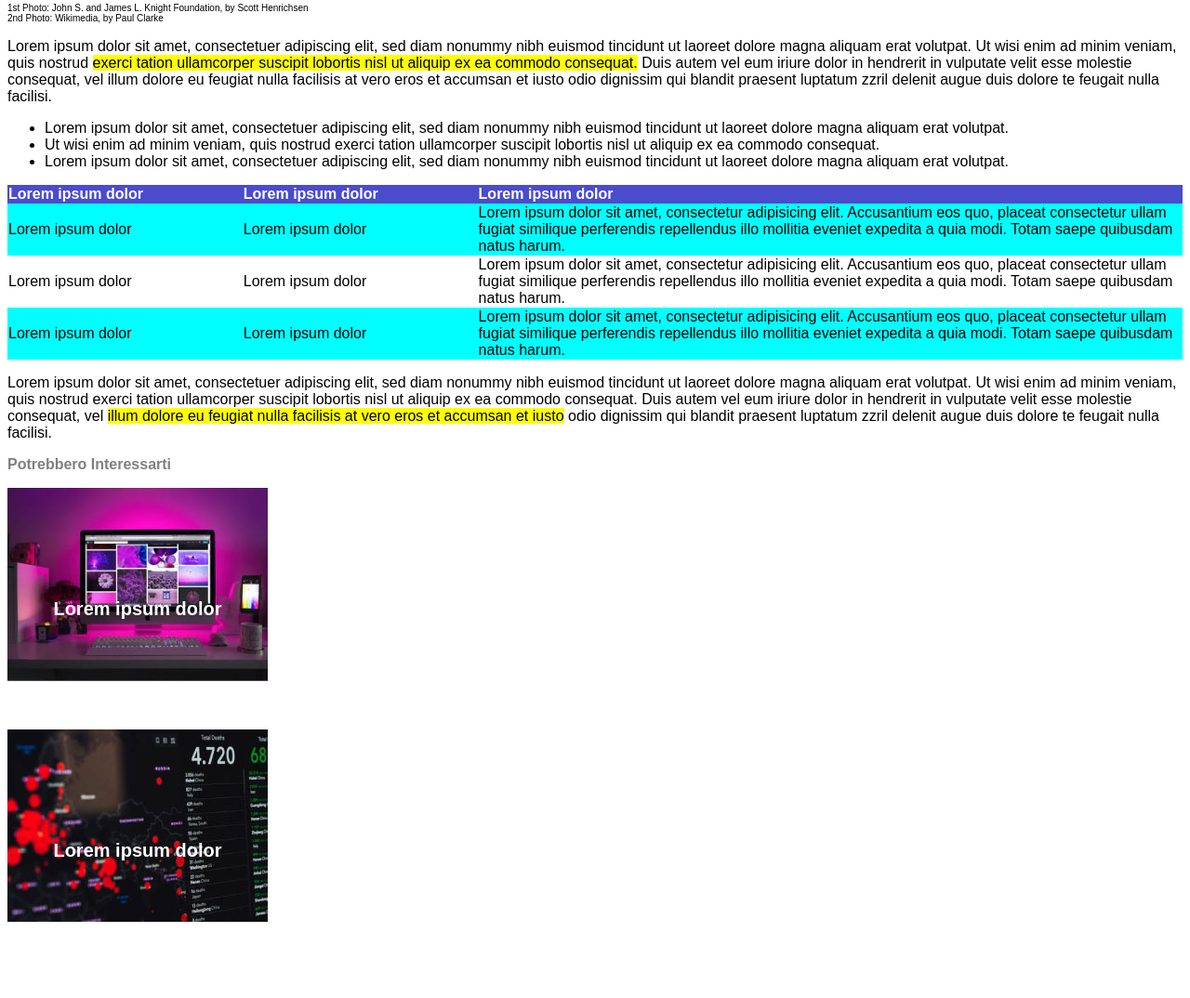
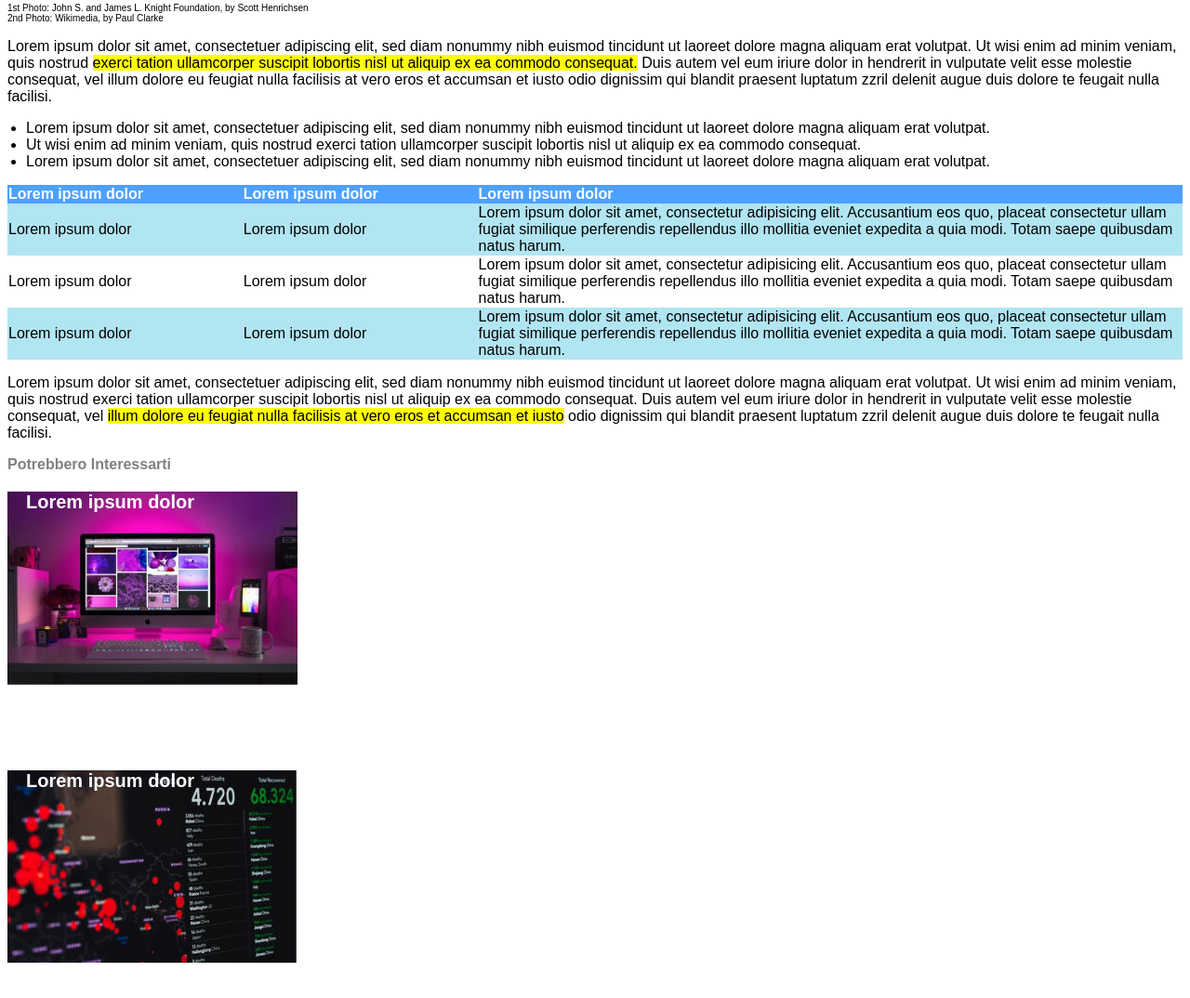
Before and after one commit to RiccardoMacchi/html-css-booleaner, a plain HTML site: page index.html in a window 1280 px wide. Shown: the part 556-1630 px from the top of the page at 93% size. Before the commit the page ends 1609 px from the top, so only its background shows below. Drawn offline with Linux system fonts and the light colour scheme.

Commit message:
fine - footer, colori, lista

```diff
--- a/css/style.css
+++ b/css/style.css
@@ -10,7 +10,7 @@
 
 header {
     background-image: url(../img/pattern.png);
-    background-color: rgb(93, 79, 227);
+    background-color: #4EA0FF;
     background-size: contain;
     background-repeat: repeat;
 }
@@ -27,11 +27,15 @@ header {
 }
 
 #autore {
-    color: blue;
+    color: #4EA0FF;
 }
 
 #fotodescription {
     font-size: 10px;
+}
+
+#list {
+    margin-left: -20px;
 }
 
 /* regole tabella */
@@ -45,13 +49,13 @@ table {
 }
 
 #colhead {
-    background-color: rgb(75, 75, 206);
+    background-color: #4EA0FF;
     text-align: left;
     color: white;
 }
 
 .coldisp {
-    background-color: aqua;
+    background-color: #B1E5F2;
 }
 
 /* regole footer */
@@ -66,9 +70,8 @@ h3 {
     background-repeat: no-repeat;
     color: #FFFFFF;
     font-size: 20px;
-    line-height: 260px;
     text-align: center;
-    width: 280px;
+    height: 280px;
 }
 
 #footerimg2 {
@@ -76,7 +79,10 @@ h3 {
     background-repeat: no-repeat;
     color: #FFFFFF;
     font-size: 20px;
-    line-height: 260px;
-    text-align: center;
-    width: 280px;
+    height: 280px;
 }
+
+.loremtxt {
+    text-align: left;
+    margin: 20px;
+}
--- a/index.html
+++ b/index.html
@@ -31,7 +31,7 @@
         </section>
 
     <!-- Sezione Lista -->
-        <section>
+        <section id="list">
             <ul>
                 <li>Lorem ipsum dolor sit amet, consectetuer adipiscing elit, sed diam nonummy nibh euismod tincidunt ut laoreet dolore magna aliquam erat volutpat.</li>
                 <li>Ut wisi enim ad minim veniam, quis nostrud exerci tation ullamcorper suscipit lobortis nisl ut aliquip ex ea commodo consequat.</li>
@@ -74,10 +74,10 @@
     <footer>
         <h3> Potrebbero Interessarti</h3>
         <div id="footerimg1">
-            <strong class="loremtxt">Lorem ipsum dolor</strong>
+            <h4 class="loremtxt">Lorem ipsum dolor</h4>
         </div>
         <div  id="footerimg2">
-            <strong class="loremtxt">Lorem ipsum dolor</strong>
+            <h4 class="loremtxt">Lorem ipsum dolor</h4>
         </div>
     </footer>
 </body>
```
